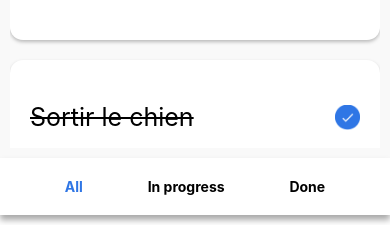
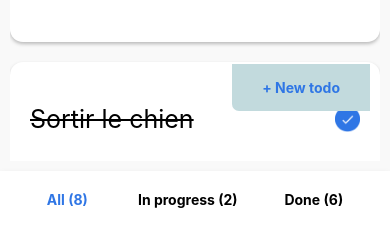
Before and after one commit to Madaeli/event_react, a React Native app: screen / in a window 390 px wide. Shown: the part 616-841 px from the top of the page. Built offline with nearby package versions, Linux system fonts and the light colour scheme.

Commit message:
avant final

```diff
--- a/App.js
+++ b/App.js
@@ -1,10 +1,12 @@
-import { Text,ScrollView, View} from "react-native";
+import { Text,ScrollView, View,Alert} from "react-native";
 import { SafeAreaProvider, SafeAreaView } from  "react-native-safe-area-context";
 import { s } from "./app.style";
 import { Header } from "./components/Header/Header.jsx";
 import { CardTodo } from "./components/CardTodo/CardTodo.jsx"
 import {useState} from "react";
 import { TapBottomMenu } from "./components/TapeBottomMenu/TapBottomMenu.jsx"
+import { ButtonAdd } from "./components/ButtonAdd/ButtonAdd.jsx"
+import Dialog from "react-native-dialog";
 export default function App() {
     const [ selectedTabName, setSelectedTabName ] = useState("all");
 
@@ -18,6 +20,18 @@ export default function App() {
       {id: 7, title : "Faire les courses", isCompleted: true },
       {id: 8, title : "Appeler le vétérinaire", isCompleted: true },
     ]);
+
+  function getFilteredList(){
+    switch (selectedTabName){
+        case "all":
+          return todoList;
+        case "inProgress":
+          return todoList.filter((todo)=> !todo.isCompleted);
+        case "done":
+          return todoList.filter((todo)=> todo.isCompleted);
+
+    }
+  }
 
   function updateTodo(todo){
     const updateTodo = {
@@ -33,14 +47,30 @@ export default function App() {
     updateTodoList[indexToUpdate]= updateTodo;
     setTodoList(updateTodoList);
   }
-
+  function deleteTodo(todoDelete){
+    Alert.alert("Suppression", "Supprimer cette tâche ?",[
+      {
+        text: "Suppression",
+        style: "destructive",
+        onPress: () => {
+          setTodoList(todoList.filter(todo=> todo.id !==todoDelete.id))
+        },
+      },
+      {
+        text: "Annuler",
+        style: "cancel",
+      }
+    ])
+  }
   function renderTodoList(){
-      return todoList.map((todo)=>(
+      return getFilteredList().map((todo)=>(
             <View style={s.cardItem} key={todo.id}>
-                  <CardTodo onPress ={updateTodo} todo={todo} />
+                  <CardTodo onLongPress={deleteTodo} onPress ={updateTodo} todo={todo} />
             </View>));
     }
+  function addTodo(){
 
+  }
     return(
           <>
             <SafeAreaProvider>
@@ -52,16 +82,19 @@ export default function App() {
                           <ScrollView>
                             {renderTodoList()}
                           </ScrollView>
-
                         </View>
+                        <ButtonAdd  />
                   </SafeAreaView>
             </SafeAreaProvider>
-            <View style={s.footer}>
+
                   <TapBottomMenu
+                      todoList={todoList}
                      onPress= {setSelectedTabName}
                      selectedTabName = { selectedTabName }
-                  />
-          </View>
+            />
+          <Dialog.Container>
+
+          </Dialog.Container>
           </>
       );
 }
--- /dev/null
+++ b/components/ButtonAdd/ButtonAdd.jsx
@@ -0,0 +1,12 @@
+import { Text,TouchableOpacity} from "react-native";
+import {s} from "./ButtonAdd.style"
+export function ButtonAdd(onLongPress) {
+  return(
+    <TouchableOpacity  style={s.btn}>
+
+      <Text style={s.txt}>+ New todo</Text>
+    </TouchableOpacity>
+  );
+
+
+}
--- /dev/null
+++ b/components/ButtonAdd/ButtonAdd.style.js
@@ -0,0 +1,18 @@
+import { StyleSheet } from "react-native";
+
+export const s = StyleSheet.create({
+    btn:{
+      position: "absolute",
+      bottom: 60,
+      right: 20,
+      backgroundColor: "#C2DADD",
+      alignItems: "center",
+      borderBottomLeftRadius:7,
+    },
+    txt:{
+      color: "#2F76E5",
+      fontWeight: "bold",
+      paddingVertical: 15,
+      paddingHorizontal: 30,
+    }
+});
--- a/components/CardTodo/CardTodo.jsx
+++ b/components/CardTodo/CardTodo.jsx
@@ -1,10 +1,13 @@
-import { TouchableOpacity } from "react-native";
-import { Text, Image} from "react-native";
+import { Text, Image,TouchableOpacity} from "react-native";
 import checkImg from "../../assets/check.png";
 import { s } from "./CardTodo.style";
-export function CardTodo({ todo, onPress}){
+export function CardTodo({ todo, onPress,  onLongPress}){
   return(
-    <TouchableOpacity onPress={()=> onPress(todo)} style= { s.card } >
+    <TouchableOpacity
+      onLongPress={()=> onLongPress(todo)}
+      onPress={()=> onPress(todo)}
+      style= { s.card }
+    >
        <Text style={[
          s.txt,
          todo.isCompleted && {textDecorationLine: "line-through"}]
--- a/components/TapeBottomMenu/TapBottomMenu.jsx
+++ b/components/TapeBottomMenu/TapBottomMenu.jsx
@@ -1,6 +1,13 @@
 import { Text, TouchableOpacity, View} from "react-native";
 import {s} from "./TapBottomMenu.syle";
-export function TapBottomMenu( {selectedTabName, onPress} ) {
+export function TapBottomMenu( {selectedTabName, onPress, todoList} ) {
+  const contByStatus =  todoList.reduce(
+    (acc, todo )=> {
+      todo.isCompleted ? acc.done++ : acc.inProgress++;
+      return acc;
+    },
+    {all: todoList.length, inProgress: 0, done: 0}
+  );
   function getTextStyle(tabName){
     return{
       fontWeight: "bold",
@@ -11,13 +18,13 @@ export function TapBottomMenu( {selectedTabName, onPress} ) {
   return(
     <View style={s.container}>
       <TouchableOpacity onPress={()=> onPress("all") }>
-        <Text style= {getTextStyle("all")} >All</Text>
+        <Text style= {getTextStyle("all")} >All ({contByStatus.all}) </Text>
       </TouchableOpacity >
-      <TouchableOpacity onPress={()=> onPress("all") }>
-        <Text style= {getTextStyle("inProgress")}>In progress</Text>
+      <TouchableOpacity onPress={()=> onPress("inProgress") }>
+        <Text style= {getTextStyle("inProgress")}>In progress ({contByStatus.inProgress})</Text>
       </TouchableOpacity>
-      <TouchableOpacity onPress={()=> onPress("all") }>
-        <Text style= {getTextStyle("done")}>Done</Text>
+      <TouchableOpacity onPress={()=> onPress("done") }>
+        <Text style= {getTextStyle("done")}>Done ({contByStatus.done})</Text>
       </TouchableOpacity>
     </View>
   );
--- a/package.json
+++ b/package.json
@@ -11,7 +11,8 @@
     "expo-status-bar": "~1.4.0",
     "react": "18.0.0",
     "react-native": "0.69.9",
-    "react-native-safe-area-context": "4.3.1"
+    "react-native-safe-area-context": "4.3.1",
+    "react-native-dialog": "*"
   },
   "devDependencies": {
     "@babel/core": "^7.12.9"
```
